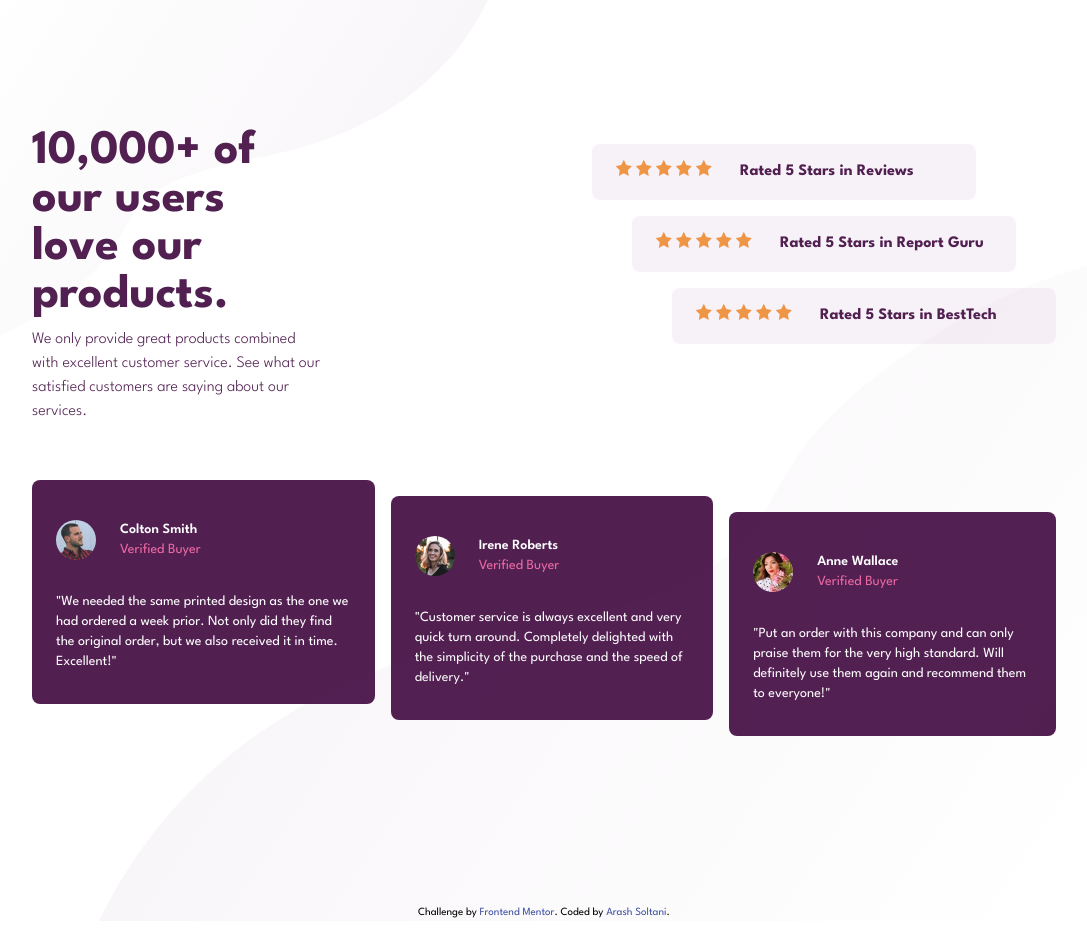
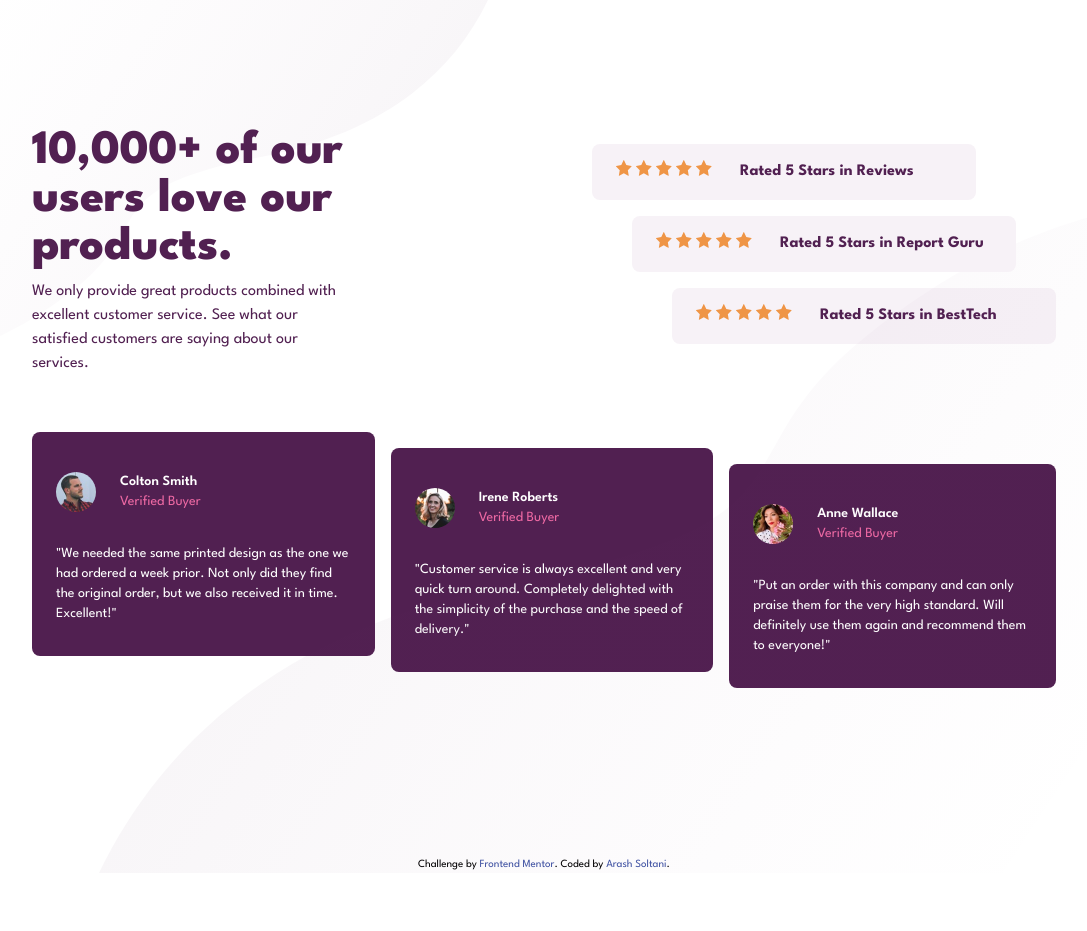
Before and after one commit to soltaniworld/Social-Proof-Section-with-Tailwind-CSS, a plain HTML site: page index.html in a window 1280 px wide. Shown: the whole page, without its empty margins (96-1183 px from the left). After the commit the page ends 883 px from the top, so only its background shows below. Drawn offline with nearby package versions, Linux system fonts and the light colour scheme.

Commit message:
minor adjustments to font

```diff
--- a/index.html
+++ b/index.html
@@ -51,9 +51,9 @@
           <img src="images/bg-pattern-bottom-mobile.svg" alt="bottom pattern" class="md:hidden absolute bottom-0 right-0"/>
       <!-- end of svg patterns -->
       <div class="text-purpleish md:flex md:justify-between ">
-        <div class="md:w-72 ">
-          <h1 class="text-4xl md:text-5xl font-bold text-center md:text-start p-12 md:p-0 mt-0">10,000+ of our users love our products.</h1>
-          <p class="text-center font-light  md:text-start leading-6 mt-0 md:mt-2 ">
+        <div class="md:w-80 ">
+          <h1 class="text-4xl md:text-5xl font-bold md:font-extrabold text-center md:text-start p-12 md:p-0 mt-0">10,000+ of our users love our products.</h1>
+          <p class="text-center   md:text-start leading-6 mt-0 md:mt-2 ">
             We only provide great products combined with excellent customer service.
             See what our satisfied customers are saying about our services.
           </p>
```
